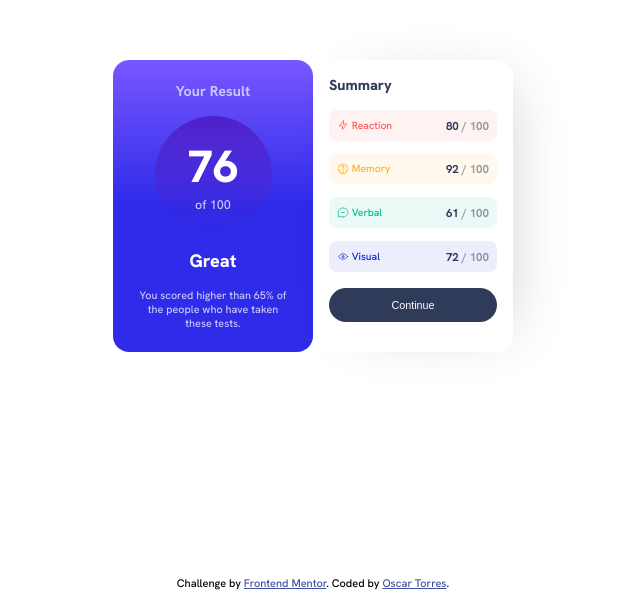
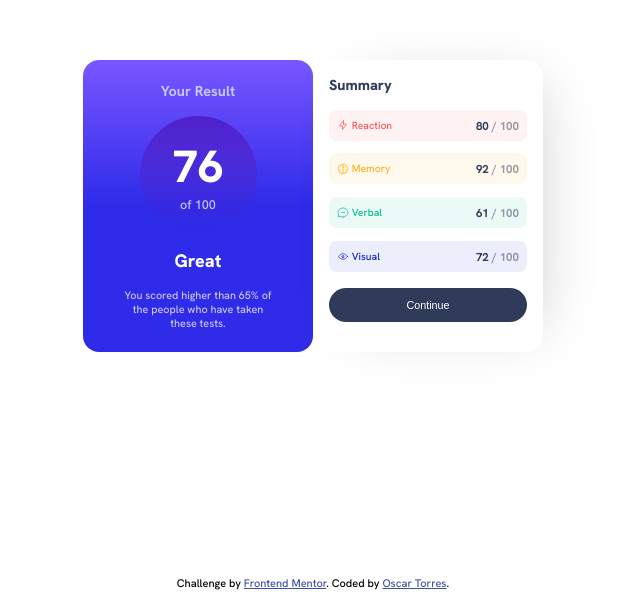
Before and after one commit to ozkrTr/frontend-mentor-challenges, a plain HTML site: page 01-results-summary-component/index.html in a window 1536 px wide. Shown: the part 194-800 px from the top of the page, without its empty margins (455-1095 px from the left). Drawn offline with Linux system fonts and the light colour scheme.

Commit message:
Add files via upload
update size of the card

```diff
--- a/01-results-summary-component/assets/style/index.css
+++ b/01-results-summary-component/assets/style/index.css
@@ -246,7 +246,8 @@ body {
 @media (min-width: 1440px) {
   .card {
     flex-direction: row;
-    max-width: 400px;
+    max-width: 460px;
+    min-width: 460px;
   }
 
   .result {
@@ -256,7 +257,7 @@ body {
   }
 
   .result__paragraph {
-    padding-inline: 0;
+    padding-inline: 1rem;
   }
 
   .summary {
```
